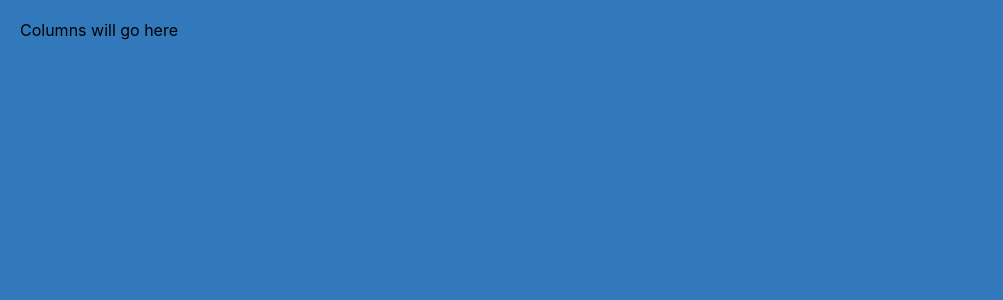
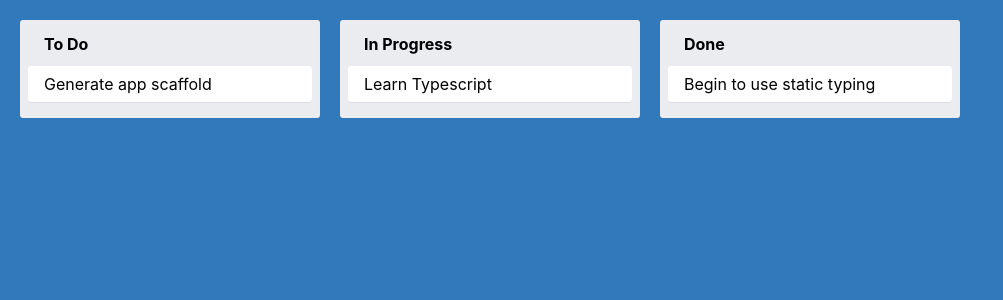
Before and after one commit to grathipanya/trello-clone, a React (Create React App) app: page / in a window 1280 px wide. Shown: the top 300 px of the page, without its empty margins (0-1003 px from the left). Built offline with nearby package versions, Linux system fonts and the light colour scheme.

Commit message:
add: column and card components

```diff
--- a/src/App.tsx
+++ b/src/App.tsx
@@ -1,10 +1,23 @@
 import React from "react";
-import logo from "./logo.svg";
 import "./App.css";
 import { AppContainer } from "./styles";
+import { Column } from "./Column";
+import { Card } from "./Card";
 
 function App() {
-  return <AppContainer>Columns will go here</AppContainer>;
+  return (
+    <AppContainer>
+      <Column text="To Do">
+        <Card text="Generate app scaffold" />
+      </Column>
+      <Column text="In Progress">
+        <Card text="Learn Typescript" />
+      </Column>
+      <Column text="Done">
+        <Card text="Begin to use static typing" />
+      </Column>
+    </AppContainer>
+  );
 }
 
 export default App;
--- /dev/null
+++ b/src/Card.tsx
@@ -0,0 +1,10 @@
+import React from "react";
+import { CardContainer } from "./styles";
+
+interface CardProps {
+  text: string;
+}
+
+export const Card = ({ text }: CardProps) => {
+  return <CardContainer>{text}</CardContainer>;
+};
--- /dev/null
+++ b/src/Column.tsx
@@ -0,0 +1,15 @@
+import React from "react";
+import { ColumnContainer, ColumnTitle } from "./styles";
+
+interface ColumnProps {
+  text: string;
+}
+
+export const Column = ({ text, children }: React.PropsWithChildren<ColumnProps>) => {
+  return (
+    <ColumnContainer>
+      <ColumnTitle>{text}</ColumnTitle>
+      {children}
+    </ColumnContainer>
+  );
+};
```
